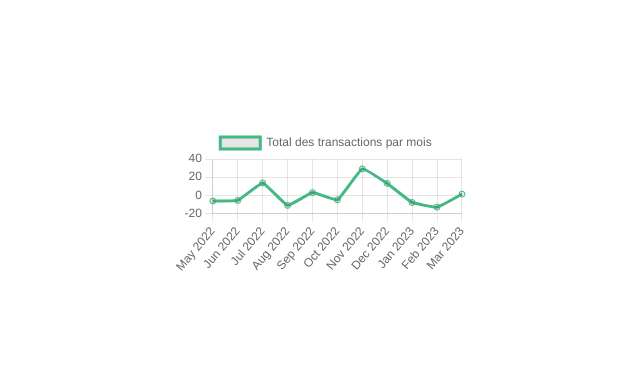
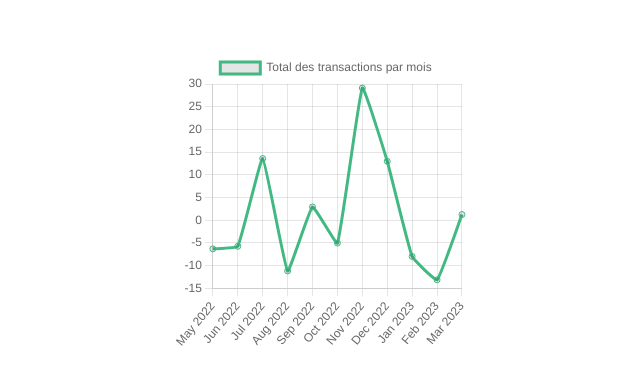
Before and after one commit to fmaret/banking, a Vue app in the folder banking/: page / in a window 1280 px wide. Shown: the part 198-582 px from the top of the page, without its empty margins (314-954 px from the left). Built offline with nearby package versions, Linux system fonts and the light colour scheme.

Commit message:
change width

```diff
--- a/banking/src/components/Evolution.vue
+++ b/banking/src/components/Evolution.vue
@@ -48,7 +48,7 @@ onMounted(() => {
 </script>
 
 <template>
-  <canvas ref="chartRef" style="max-width: 800px;"></canvas>
+  <canvas ref="chartRef" style="width: 300px; height: 300px"></canvas>
 </template>
 
 <style scoped>
```
